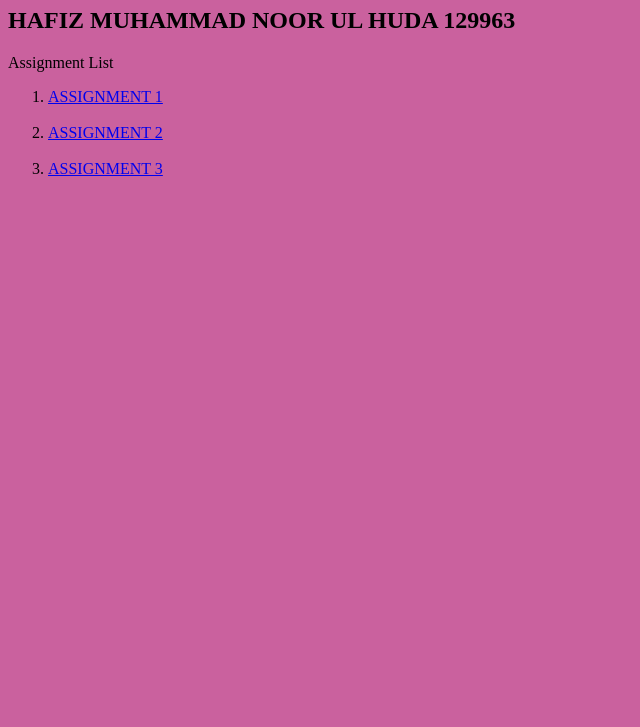
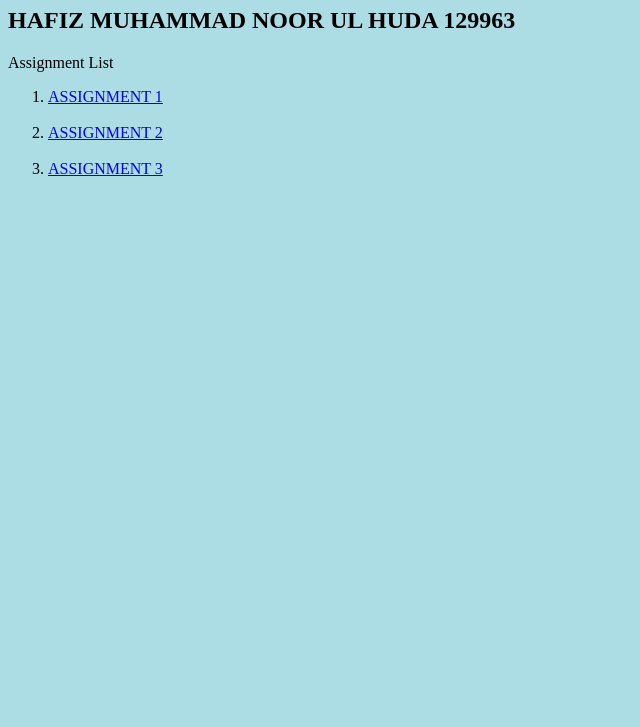
Before and after one commit to Noorulhuda-Khan/Assignment6, a plain HTML site: page index.html in a window 1280 px wide. Shown: the part 73-800 px from the top of the page, without its empty margins (0-640 px from the left). Drawn offline with Linux system fonts and the light colour scheme.

Commit message:
changed color

```diff
--- a/index.html
+++ b/index.html
@@ -5,7 +5,7 @@
     <meta name="viewport" content="width=device-width, initial-scale=1.0">
     <title>My Assignments</title>
 </head>
-<body style="background-color: rgb(202, 97, 158);  ">
+<body style="background-color: rgb(172, 221, 228);  ">
 
     <div>
    <h1>WELCOME TO MY SMIT PORTFOLIO</h1>
```
